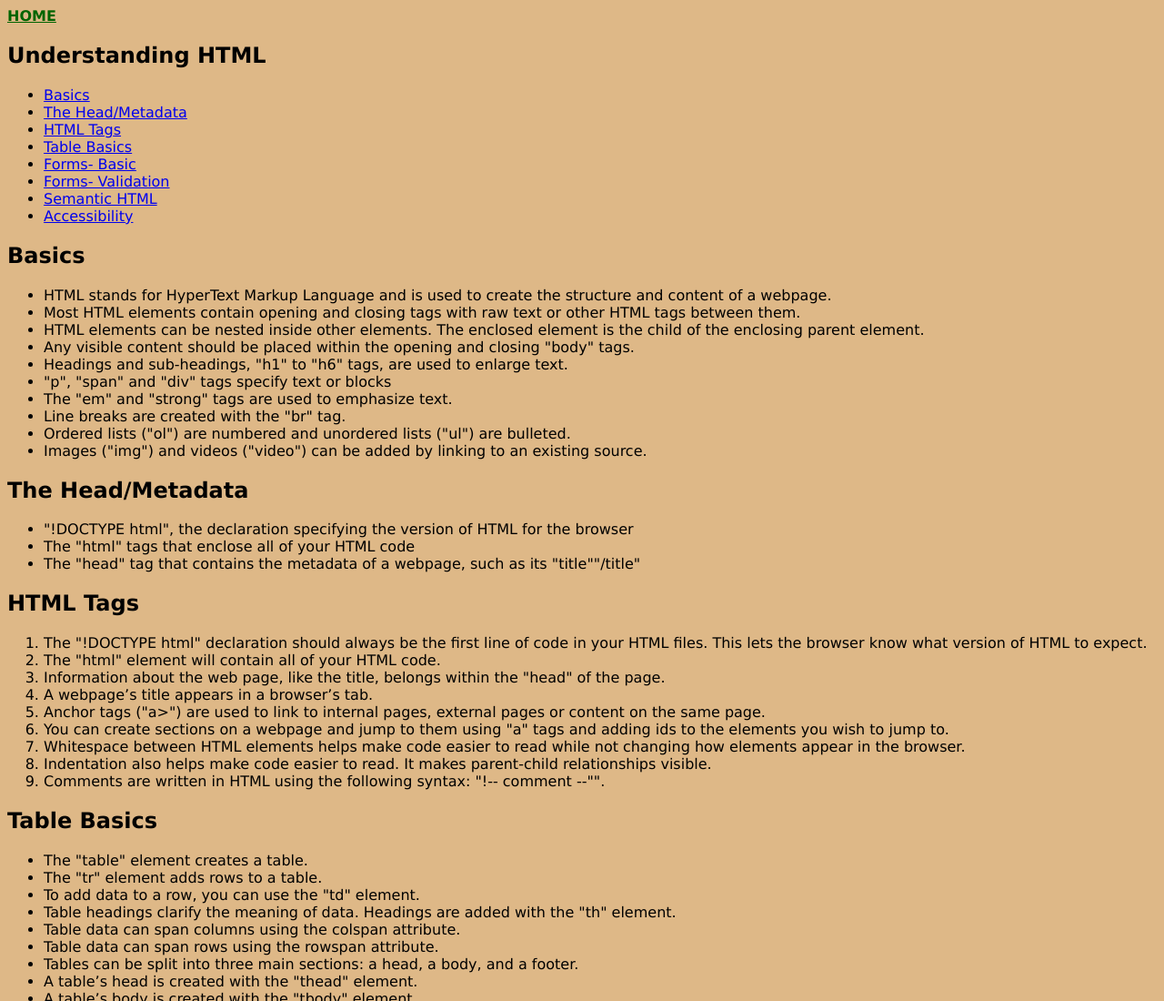
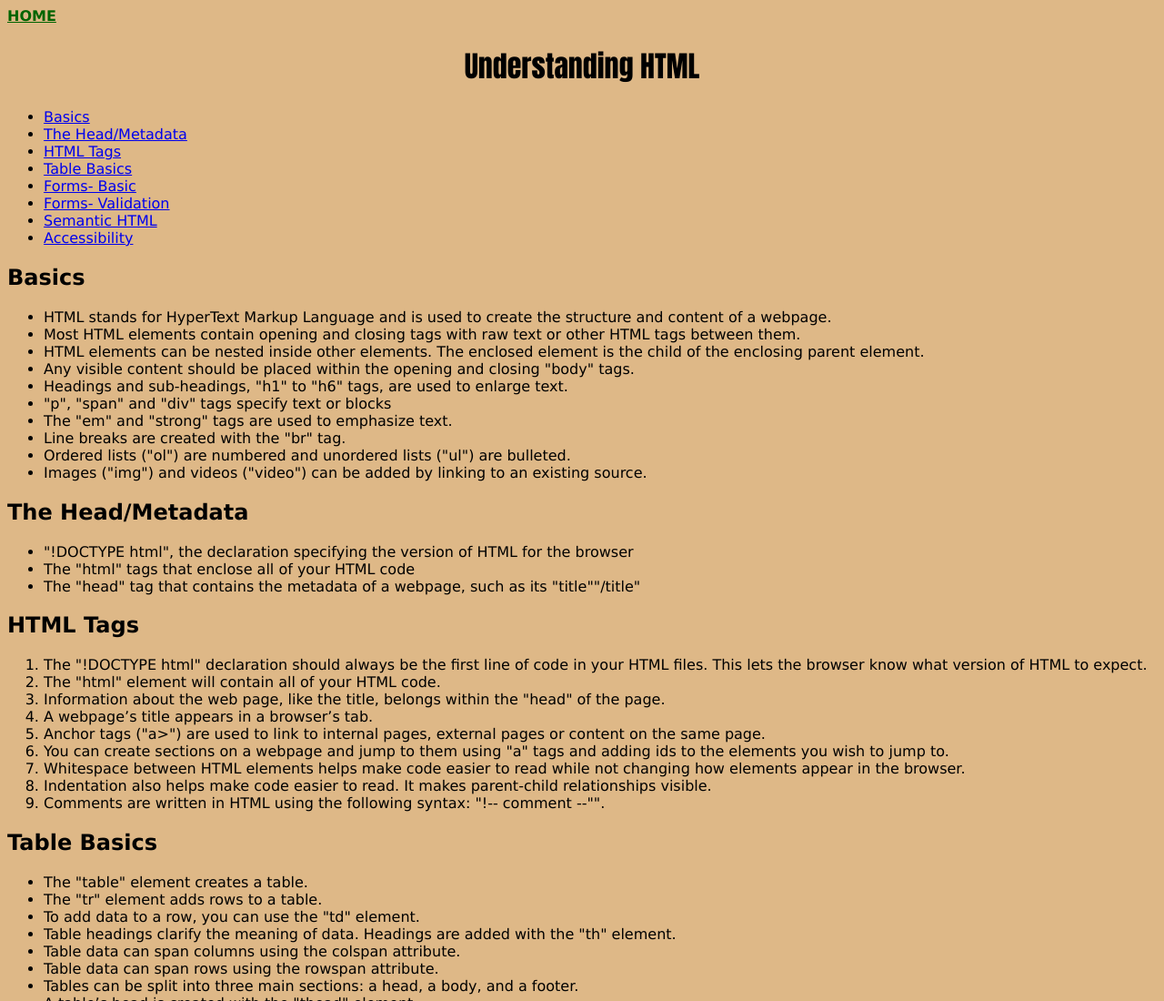
Before and after one commit to romaneu/front_end, a plain HTML site: page html.html in a window 1280 px wide. Shown: the top 1100 px of the page at 91% size. Drawn offline with Linux system fonts and the light colour scheme; files whose address does not match are found by name.

Commit message:
changes in header

```diff
--- a/html.html
+++ b/html.html
@@ -9,8 +9,8 @@
 <body>
     <span><a href="/Users/yossel/Desktop/coding/Yossel´s coding journey/index.html" class="back">HOME</a></span>
     <header>
-        <h2>Understanding HTML</h2>
-    </header>
+        <h1>Understanding HTML</h1>
+        <nav>
            <ul>
                 <li><a href="#1">Basics</a></li>
                 <li><a href="#2">The Head/Metadata</a></li>
@@ -20,9 +20,9 @@
                 <li><a href="#6">Forms- Validation</a></li>
                 <li><a href="#7">Semantic HTML</a></li>
                 <li><a href="https://medium.com/alistapart/writing-html-with-accessibility-in-mind-a62026493412">Accessibility</a></li>
-
-
            </ul>
+        </nav>
+    </header>
     <div id="1">
     <h2>Basics</h2>
         <ul>
```
Lines whose indentation alone changed are shown as unchanged.
